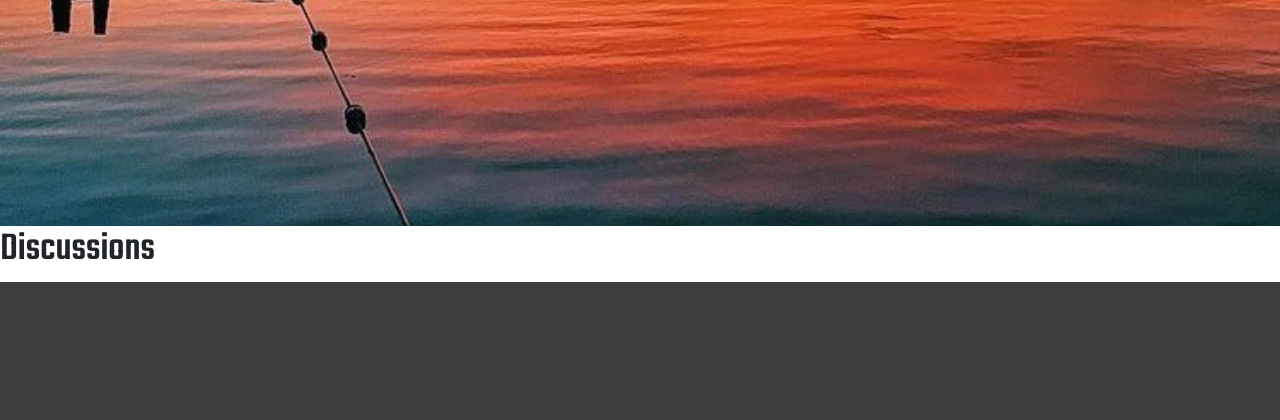
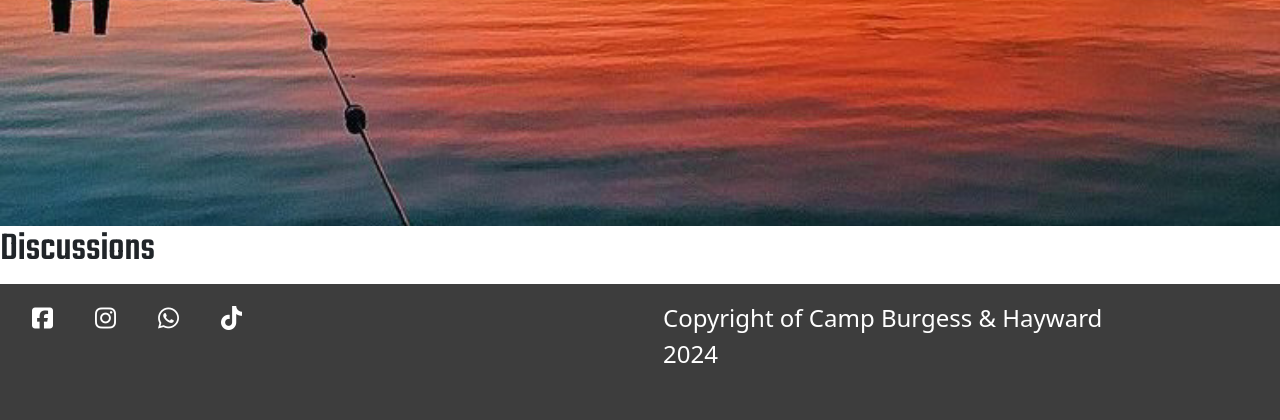
Before and after one commit to cameronjamesw/burgess-community-page, a Django app: page / in a window 1280 px wide. Shown: the part 574-994 px from the top of the page. Before the commit the page ends 856 px from the top, so only its background shows below. Run offline with Django 4.2, Linux system fonts and the light colour scheme; data that the repository does not hold is empty; some libraries are stand-ins or nearby versions.

Commit message:
add footer styles

```diff
--- a/static/css/style.css
+++ b/static/css/style.css
@@ -8,7 +8,13 @@
     padding: 0px;
     box-sizing: border-box;
 }
+/* These styles refer to main font stlyes */
 
+h1, h2, h3, h4, h5, h6 {
+    font-family: 'teko', 'sans-serif';
+}
+
+/* These are the styles for the header */
 header {
     background-color: #3d3d3d;
 }
@@ -38,29 +44,43 @@ li > a:hover {
     color: #d3d3d3;
 }
 
-#toggler-icon {
-    color: #fff;
-}
-
 .active {
     text-decoration: underline;
 }
 
 .active:hover {
     text-decoration: underline;
-}
-
-.white {
     color: #fff;
 }
 
-.container {
-    background-color: aquamarine;
+/* These styles refer to the footer */
+
+footer {
+    background-color: #3d3d3d;
+    border-top: #fff solid 2px;
 }
 
-h1, h2, h3, h4, h5, h6 {
-    font-family: 'teko', 'sans-serif';
+#footer-list {
+    display: flex;
+    flex-direction: row;
+    list-style-type: none;
 }
+
+#footer-list > li {
+    color: #fff;
+    font-size: 150%;
+}
+
+#copyright {
+    align-items: flex-end;
+    color: #fff;
+    list-style-type: none;
+    font-size: 150%;
+}
+
+
+
+/* These styles refer to the home page */
 
 #hero-image {
     background: url("../images/sunset.jpg") fixed center / cover;
--- a/templates/base.html
+++ b/templates/base.html
@@ -24,7 +24,8 @@
     <nav class="navbar fixed-top navbar-expand-lg">
       <div class="container-fluid">
         <a class="navbar-brand" href="#"><img src="../static/images/B&H Logo (Transparent).png" alt="B&H Logo"></a>
-              <button class="navbar-toggler" type="button" data-bs-toggle="collapse" data-bs-target="#navbarText" aria-controls="navbarText" aria-expanded="false" aria-label="Toggle navigation">
+        <button class="navbar-toggler" type="button" data-bs-toggle="collapse" data-bs-target="#navbarText"
+          aria-controls="navbarText" aria-expanded="false" aria-label="Toggle navigation">
           <span class="navbar-toggler-icon"></span>
         </button>
         <div class="collapse navbar-collapse" id="navbarText">
@@ -43,11 +44,29 @@
       </div>
     </nav>
   </header>
-
+  <main>
     {% block content %}
     <!-- Main content goes between these tags -->
     {% endblock content %}
-    <footer></footer>
+  </main>
+
+  <footer class="footer mt-auto py-3 dark-bg">
+      <ul class="container row">
+        <div class="col-7" id="footer-list">
+          <li><a href=""><i class="fa-brands fa-square-facebook"></i></a></li>
+          <li><a href=""><i class="fa-brands fa-instagram"></i></a></li>
+          <li><a href=""><i class="fa-brands fa-whatsapp"></i></a></li>
+          <li><a href=""><i class="fa-brands fa-tiktok"></i></a></li>
+        </div>
+        <div class="col-5">
+        <li id="copyright">
+          <p>Copyright of Camp Burgess & Hayward 2024</p>
+        </li></div>
+      </ul>
+  </footer>
+
+  <!-- This is the font awesome script -->
+  <script src="https://kit.fontawesome.com/3b20d96fa9.js" crossorigin="anonymous"></script>
 </body>
 
 </html>
```
Lines whose indentation alone changed are shown as unchanged.
